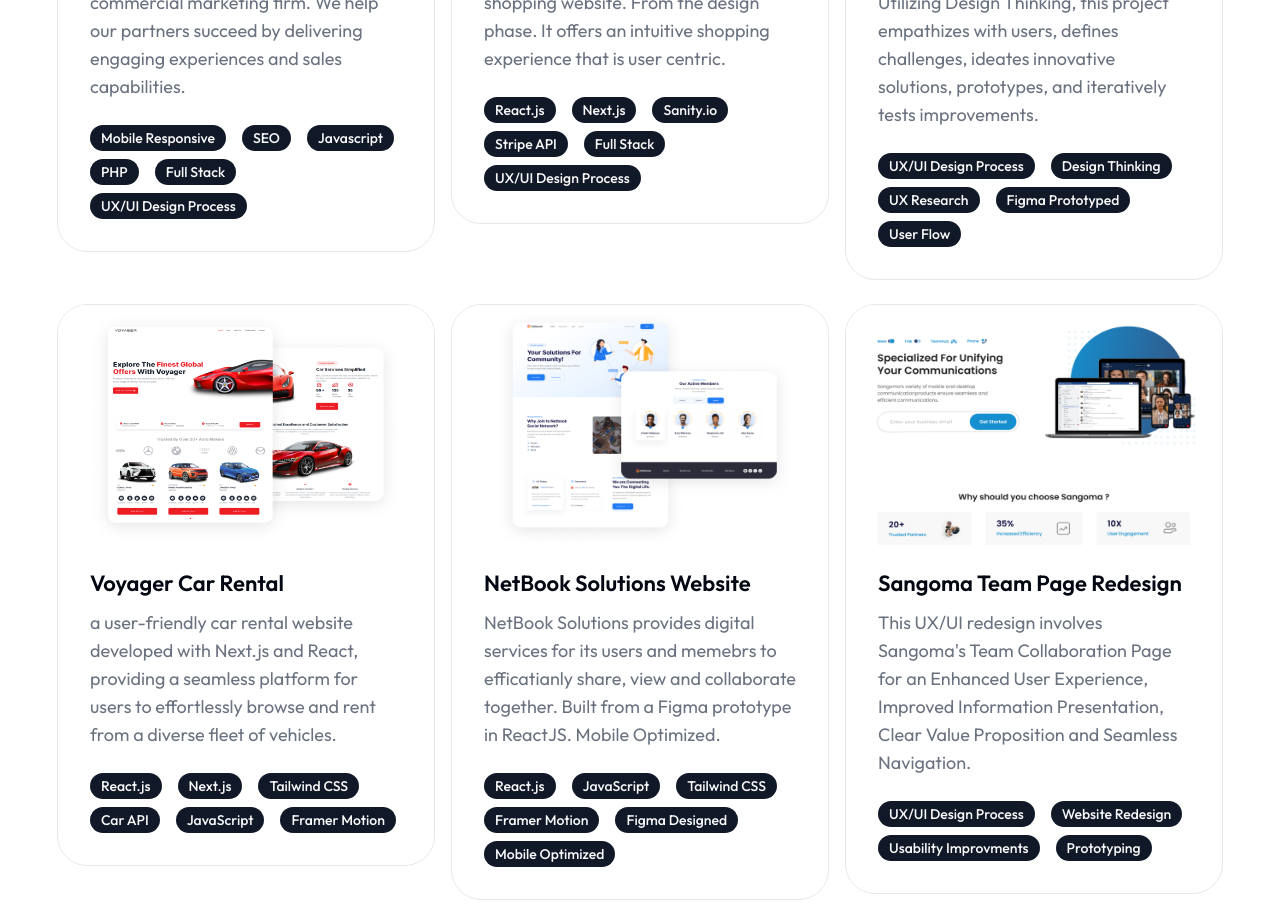
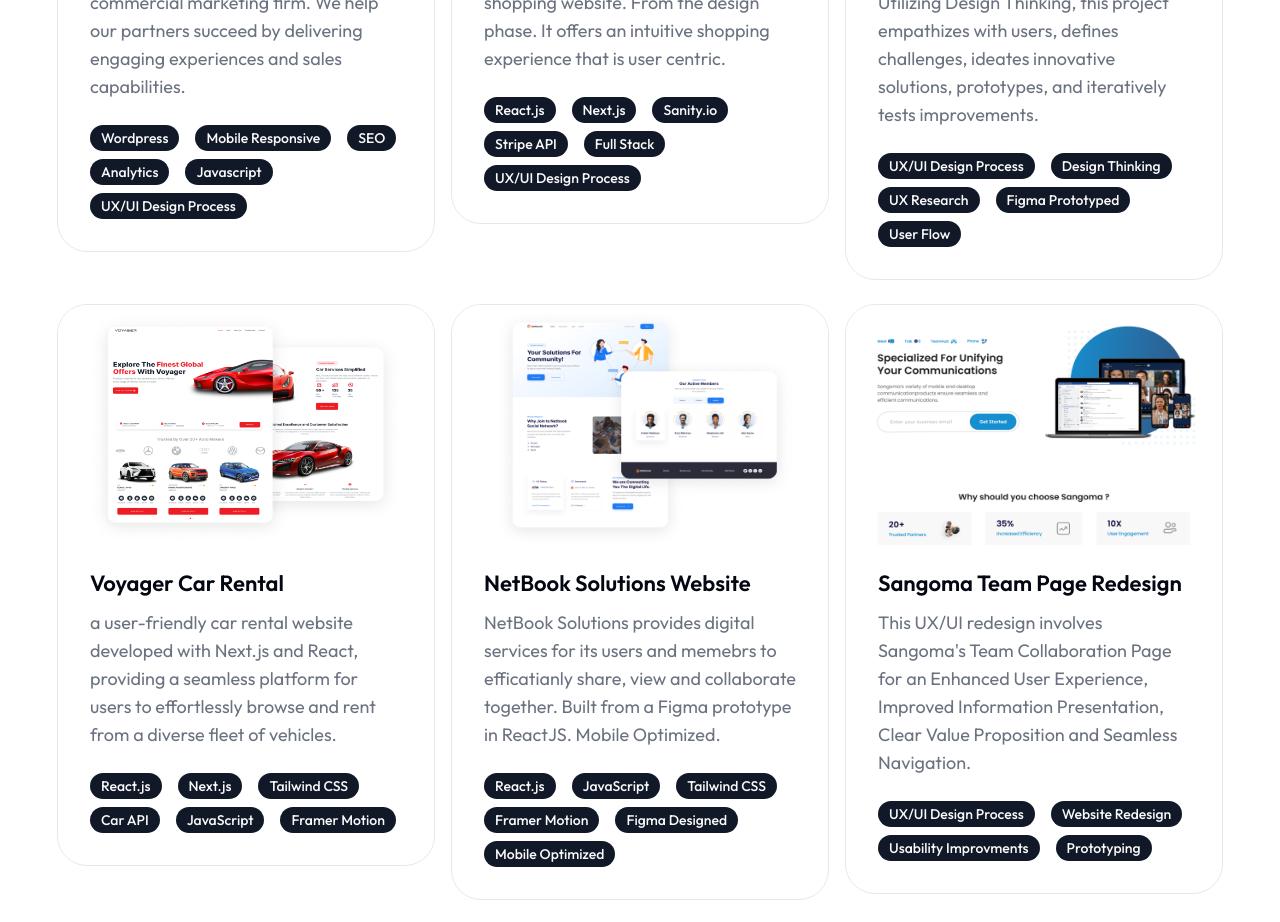
Before and after one commit to milladAyoubi/millad-ayoubi, a Next.js app in the folder portfolio/: page / in a window 1280 px wide. Shown: the part 2140-3062 px from the top of the page. Built offline with nearby package versions, Linux system fonts and the light colour scheme.

Commit message:
Work Update

```diff
--- a/portfolio/components/Work.jsx
+++ b/portfolio/components/Work.jsx
@@ -25,11 +25,11 @@
     link: "https://vibrant.marketing/",
     github: "/",
     stack: [
+      "Wordpress",
       "Mobile Responsive",
       "SEO",
+      "Analytics",
       "Javascript",
-      "PHP",
-      "Full Stack",
       "UX/UI Design Process",
     ],
   },
```
